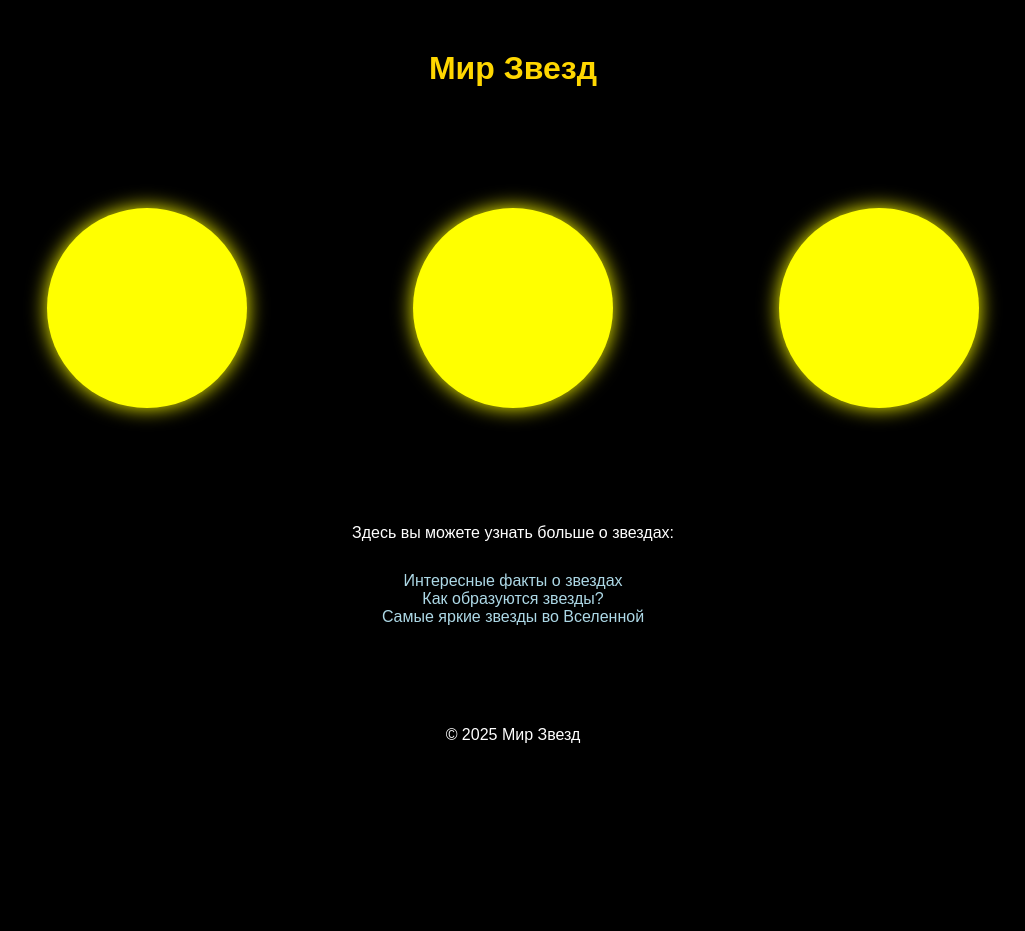
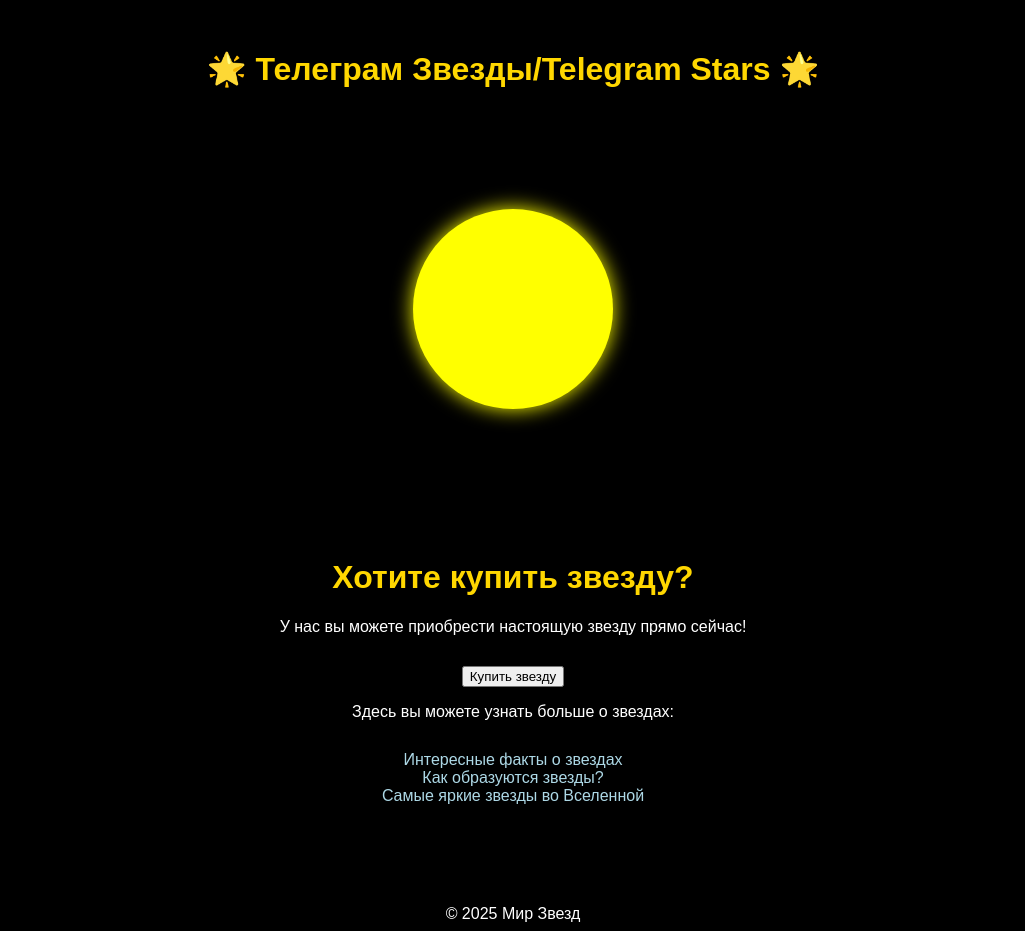
Before and after one commit to glagsy/tgbot, a plain HTML site: page index.html in a window 1280 px wide. Shown: the whole page, without its empty margins (127-1152 px from the left). Before the commit the page ends 800 px from the top, so only its background shows below. Drawn offline with Linux system fonts and the light colour scheme.

Commit message:
Update index.html

```diff
--- a/index.html
+++ b/index.html
@@ -16,24 +16,39 @@
   </div>
 </body>
 </html>
- -->
+-->
+
+
+
+
+
+
+
+
+
+
+
+
+
 <!DOCTYPE html>
 <html lang="ru">
 <head>
     <meta charset="UTF-8">
     <meta name="viewport" content="width=device-width, initial-scale=1.0">
-    <title>Звезды</title>
+    <title>🌟 Телеграм Звезды/Telegram Stars 🌟</title>
     <style> body { font-family: Arial, sans-serif; background-color: #000; color: white; text-align: center; } h1 { margin-top: 50px; color: #ffd700; } .star-container { display: flex; justify-content: space-evenly; align-items: center; height: 400px; } .star { width: 200px; height: 200px; border-radius: 50%; background-color: yellow; box-shadow: 0 0 20px yellow; transition: transform 0.3s ease-in-out; } .star:hover { transform: scale(1.2); } p { margin-bottom: 30px; } a { color: lightblue; text-decoration: none; } a:hover { text-decoration: underline; } </style>
 </head>
 <body>
-    <h1>Мир Звезд</h1>
+    <h1>🌟 Телеграм Звезды/Telegram Stars 🌟</h1>
 
     <div class="star-container">
         <div class="star"></div>
-        <div class="star"></div>
-        <div class="star"></div>
     </div>
-
+    <main>
+        <h1>Хотите купить звезду?</h1>
+        <p>У нас вы можете приобрести настоящую звезду прямо сейчас!</p>
+        <button onclick="alert('Спасибо за покупку! Ваша звезда уже летит к вам.')">Купить звезду</button>
+    </main>
     <p>Здесь вы можете узнать больше о звездах:</p>
     <a href="#">Интересные факты о звездах</a><br>
     <a href="#">Как образуются звезды?</a><br>
@@ -44,3 +59,115 @@
     </footer>
 </body>
 </html>
+
+
+
+
+
+
+
+
+
+
+
+
+
+
+
+
+
+<!--
+<!DOCTYPE html>
+<html lang="ru">
+<head>
+    <meta charset="UTF-8">
+    <meta name="viewport" content="width=device-width, initial-scale=1.0">
+    <title>Магазин звёзд</title>
+    <style>
+        * {
+            box-sizing: border-box;
+            padding: 0;
+            margin: 0;
+        }
+
+        body {
+            font-family: Arial, sans-serif;
+            background-color: #f4f4f4;
+            color: #333;
+            display: flex;
+            flex-direction: column;
+            min-height: 100vh;
+            justify-content: center;
+            align-items: center;
+        }
+
+        header {
+            background-color: #333;
+            color: white;
+            padding: 10px;
+            text-align: center;
+            width: 100%;
+        }
+
+        main {
+            max-width: 600px;
+            margin: 20px auto;
+            padding: 20px;
+            background-color: white;
+            border-radius: 5px;
+            box-shadow: 0 0 10px rgba(0, 0, 0, 0.1);
+        }
+
+        h1 {
+            font-size: 24px;
+            margin-bottom: 15px;
+        }
+
+        p {
+            line-height: 1.6;
+            margin-bottom: 15px;
+        }
+
+        button {
+            background-color: #007bff;
+            color: white;
+            padding: 12px 25px;
+            border: none;
+            cursor: pointer;
+            border-radius: 5px;
+            font-size: 16px;
+            transition: background-color 0.3s ease;
+        }
+
+        button:hover {
+            background-color: #0056b3;
+        }
+
+        footer {
+            background-color: #333;
+            color: white;
+            padding: 10px;
+            text-align: center;
+            width: 100%;
+            position: fixed;
+            bottom: 0;
+        }
+    </style>
+</head>
+<body>
+    <header>
+        <h1>Магазин звёзд</h1>
+    </header>
+
+    <main>
+        <h1>Хотите купить звезду?</h1>
+        <p>У нас вы можете приобрести настоящую звезду прямо сейчас!</p>
+        <button onclick="alert('Спасибо за покупку! Ваша звезда уже летит к вам.')">Купить звезду</button>
+    </main>
+
+    <footer>
+        © 2023 Магазин звёзд
+    </footer>
+</body>
+</html>
+-->
```
